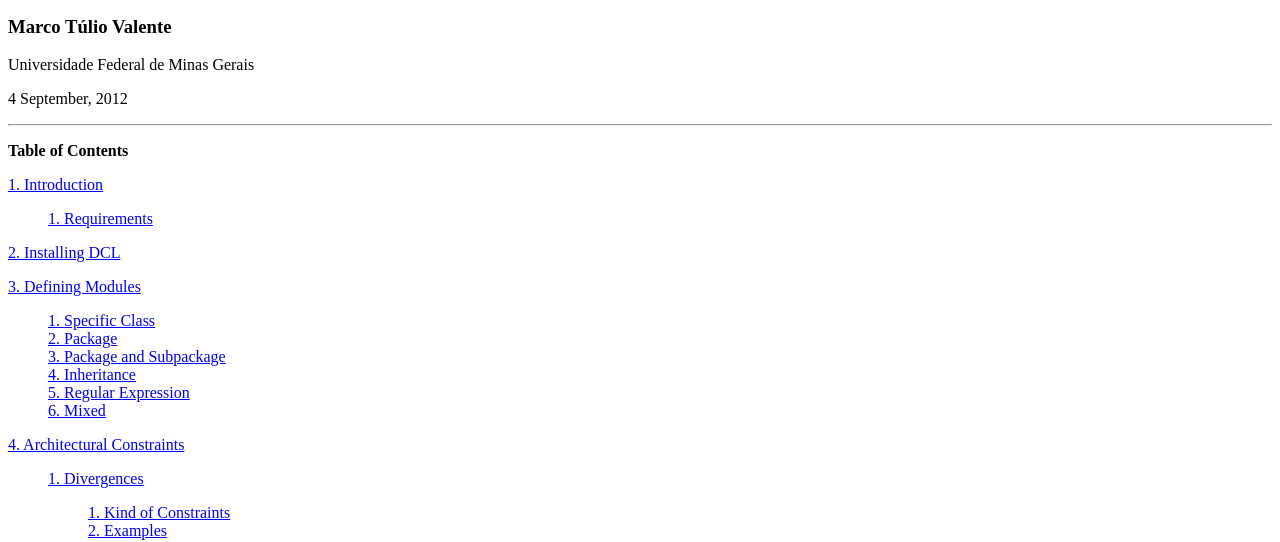
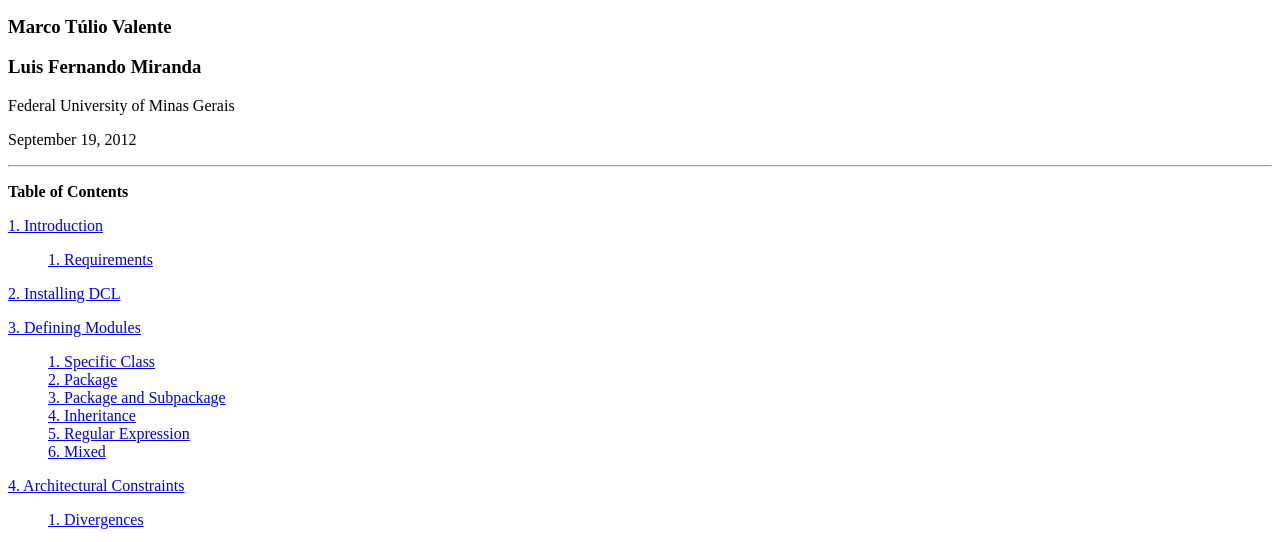
Before and after one commit to rterrabh/DCL, a plain HTML site: page website/manual/index.html in a window 1280 px wide. Shown: the part 147-689 px from the top of the page. Drawn offline with Linux system fonts and the light colour scheme.

```diff
--- a/website/manual/index.html
+++ b/website/manual/index.html
@@ -20,8 +20,9 @@
 	<p><h1> DCL Manual </h1></p>
 	<p><h3> Ricardo Terra </h3></p>
 	<p><h3> Marco Túlio Valente </h3></p>
-	<p> Universidade Federal de Minas Gerais </p>
-	<p> 4 September, 2012 </p>
+    <p><h3> Luis Fernando Miranda</h3></p>
+	<p> Federal University of Minas Gerais </p>
+	<p> September 19, 2012 </p>
 	<hr /></div>
 	<!-- Sumário -->
 	<div>
```
